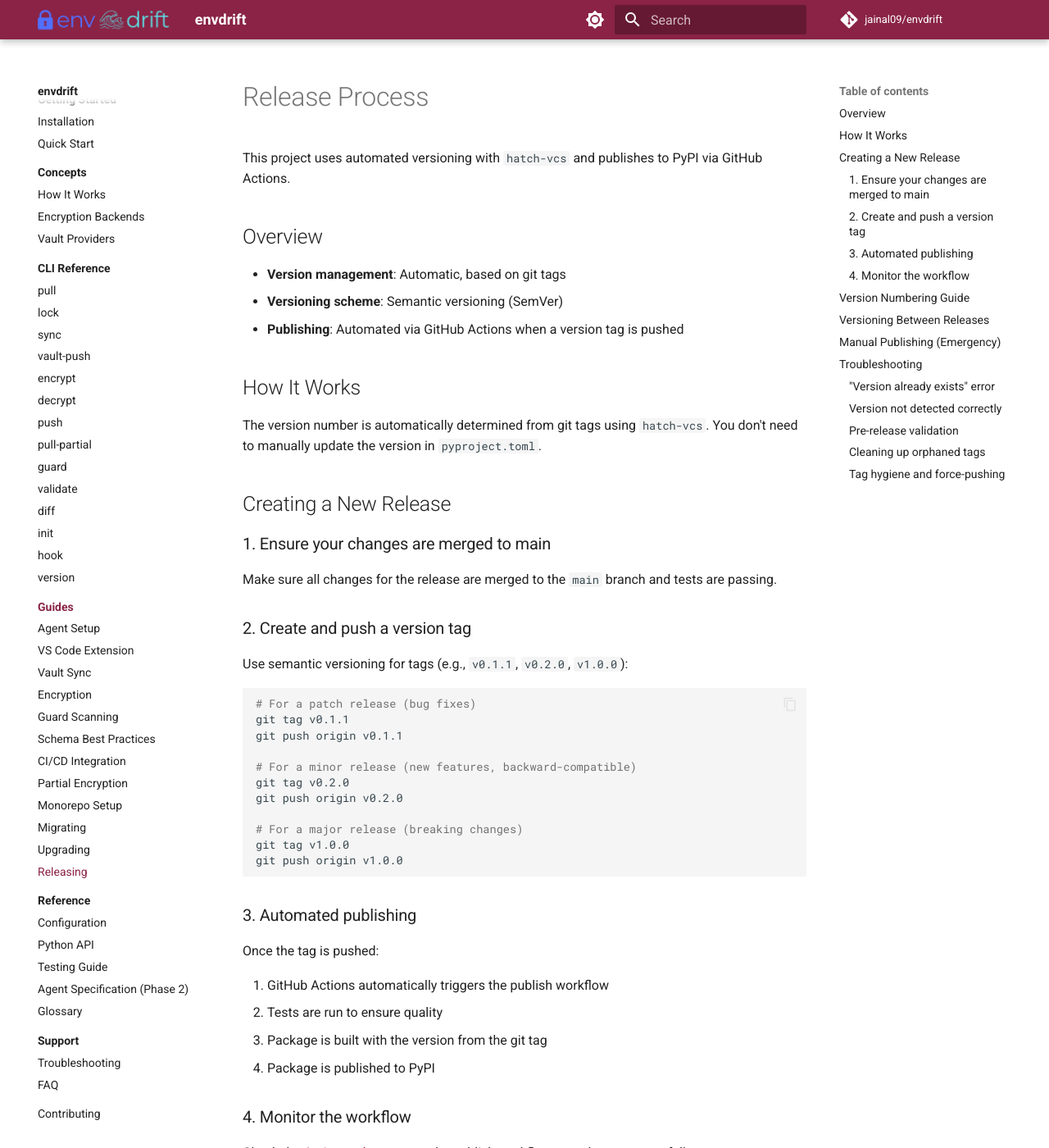
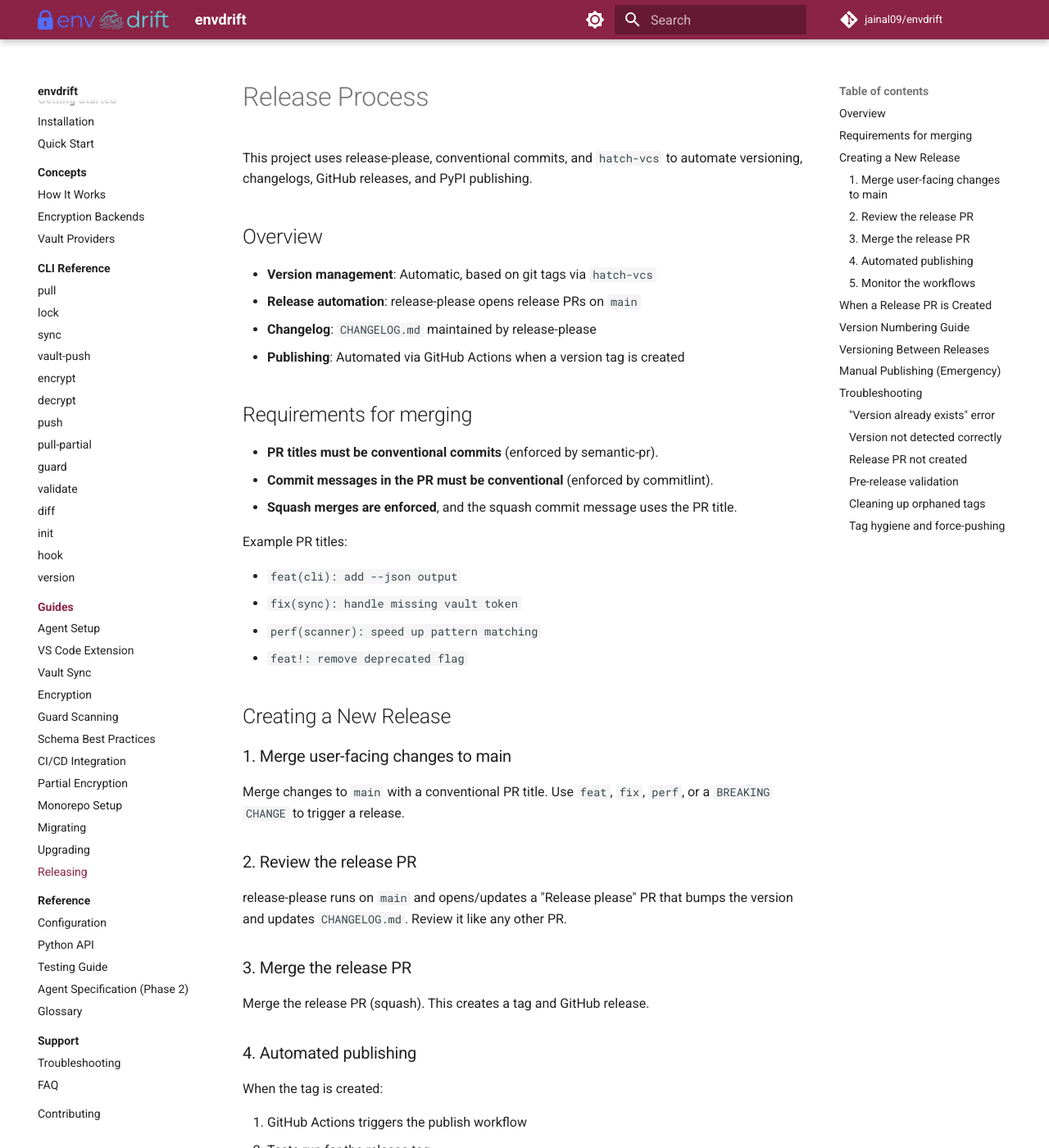
Before and after one commit to jainal09/envdrift, an MkDocs documentation site: the page built from docs/guides/releasing.md, in a window 1280 px wide and 1400 px high. Shown: the whole window at 82% size. Built offline with MkDocs 1.6.1 and Material for MkDocs 9.7.7, drawn with Linux system fonts in a browser that asks for light colours; comment, search, counter and statistics services are not loaded; some of the changed text lies outside the part shown.

Commit message:
docs: update release process guide

````diff
--- a/docs/guides/releasing.md
+++ b/docs/guides/releasing.md
@@ -1,53 +1,65 @@
 # Release Process
 
-This project uses automated versioning with `hatch-vcs` and publishes to PyPI via GitHub Actions.
+This project uses release-please, conventional commits, and `hatch-vcs` to
+automate versioning, changelogs, GitHub releases, and PyPI publishing.
 
 ## Overview
 
-- **Version management**: Automatic, based on git tags
-- **Versioning scheme**: Semantic versioning (SemVer)
-- **Publishing**: Automated via GitHub Actions when a version tag is pushed
+- **Version management**: Automatic, based on git tags via `hatch-vcs`
+- **Release automation**: release-please opens release PRs on `main`
+- **Changelog**: `CHANGELOG.md` maintained by release-please
+- **Publishing**: Automated via GitHub Actions when a version tag is created
 
-## How It Works
+## Requirements for merging
 
-The version number is automatically determined from git tags using `hatch-vcs`. You don't need to manually update the version in `pyproject.toml`.
+- **PR titles must be conventional commits** (enforced by semantic-pr).
+- **Commit messages in the PR must be conventional** (enforced by commitlint).
+- **Squash merges are enforced**, and the squash commit message uses the PR title.
+
+Example PR titles:
+
+- `feat(cli): add --json output`
+- `fix(sync): handle missing vault token`
+- `perf(scanner): speed up pattern matching`
+- `feat!: remove deprecated flag`
 
 ## Creating a New Release
 
-### 1. Ensure your changes are merged to main
+### 1. Merge user-facing changes to main
 
-Make sure all changes for the release are merged to the `main` branch and tests are passing.
+Merge changes to `main` with a conventional PR title. Use `feat`, `fix`, `perf`,
+or a `BREAKING CHANGE` to trigger a release.
 
-### 2. Create and push a version tag
+### 2. Review the release PR
 
-Use semantic versioning for tags (e.g., `v0.1.1`, `v0.2.0`, `v1.0.0`):
+release-please runs on `main` and opens/updates a "Release please" PR that bumps
+the version and updates `CHANGELOG.md`. Review it like any other PR.
 
-```bash
-# For a patch release (bug fixes)
-git tag v0.1.1
-git push origin v0.1.1
+### 3. Merge the release PR
 
-# For a minor release (new features, backward-compatible)
-git tag v0.2.0
-git push origin v0.2.0
+Merge the release PR (squash). This creates a tag and GitHub release.
 
-# For a major release (breaking changes)
-git tag v1.0.0
-git push origin v1.0.0
-```
+### 4. Automated publishing
 
-### 3. Automated publishing
+When the tag is created:
 
-Once the tag is pushed:
+1. GitHub Actions triggers the publish workflow
+2. Tests run for the release tag
+3. Package is built with the tag-derived version
+4. Package is published to PyPI
+5. Release notes are attached to the GitHub release (from `CHANGELOG.md`)
 
-1. GitHub Actions automatically triggers the publish workflow
-2. Tests are run to ensure quality
-3. Package is built with the version from the git tag
-4. Package is published to PyPI
+### 5. Monitor the workflows
 
-### 4. Monitor the workflow
+Check the [Actions tab](https://github.com/jainal09/envdrift/actions) and the
+[Releases page](https://github.com/jainal09/envdrift/releases).
 
-Check the [Actions tab](https://github.com/jainal09/envdrift/actions) to ensure the publish workflow completes successfully.
+## When a Release PR is Created
+
+release-please only creates a release PR when it finds user-facing conventional
+commits. If changes are only `chore`, `docs`, or `ci`, it will skip the release.
+
+Use `feat!:` or a `BREAKING CHANGE:` footer to trigger a major release.
 
 ## Version Numbering Guide
 
@@ -67,7 +79,8 @@ This ensures every commit has a unique, ordered version number.
 
 ## Manual Publishing (Emergency)
 
-If you need to publish manually:
+Manual publishing should be rare. Prefer fixing conventional commits and
+letting release-please create the release PR. If you must publish manually:
 
 ```bash
 # Ensure you're on the tagged commit (use tags/ prefix to avoid branch/tag ambiguity)
@@ -104,9 +117,18 @@ Ensure:
 2. You're on or after a tagged commit
 3. Tags follow the `v*` pattern (e.g., `v0.1.0`, not `0.1.0`)
 
+### Release PR not created
+
+If release-please did not open a release PR:
+
+1. Check that merged commits are conventional and user-facing (`feat`, `fix`, `perf`).
+2. Verify the release-please workflow ran and succeeded.
+3. Confirm `RELEASE_PLEASE_TOKEN` is set in repository secrets.
+
 ### Pre-release validation
 
-Before creating and pushing a tag, verify the version doesn't already exist on PyPI:
+Before creating and pushing a tag manually, verify the version doesn't already
+exist on PyPI:
 
 ```bash
 # Check if version exists on PyPI
@@ -116,7 +138,8 @@ pip index versions envdrift
 curl -s https://pypi.org/pypi/envdrift/json | grep -o '"version":"[^"]*"'
 ```
 
-This prevents "Version already exists" errors and helps avoid creating tags that will fail to publish.
+This prevents "Version already exists" errors and helps avoid creating tags that
+will fail to publish.
 
 ### Cleaning up orphaned tags
 
````
